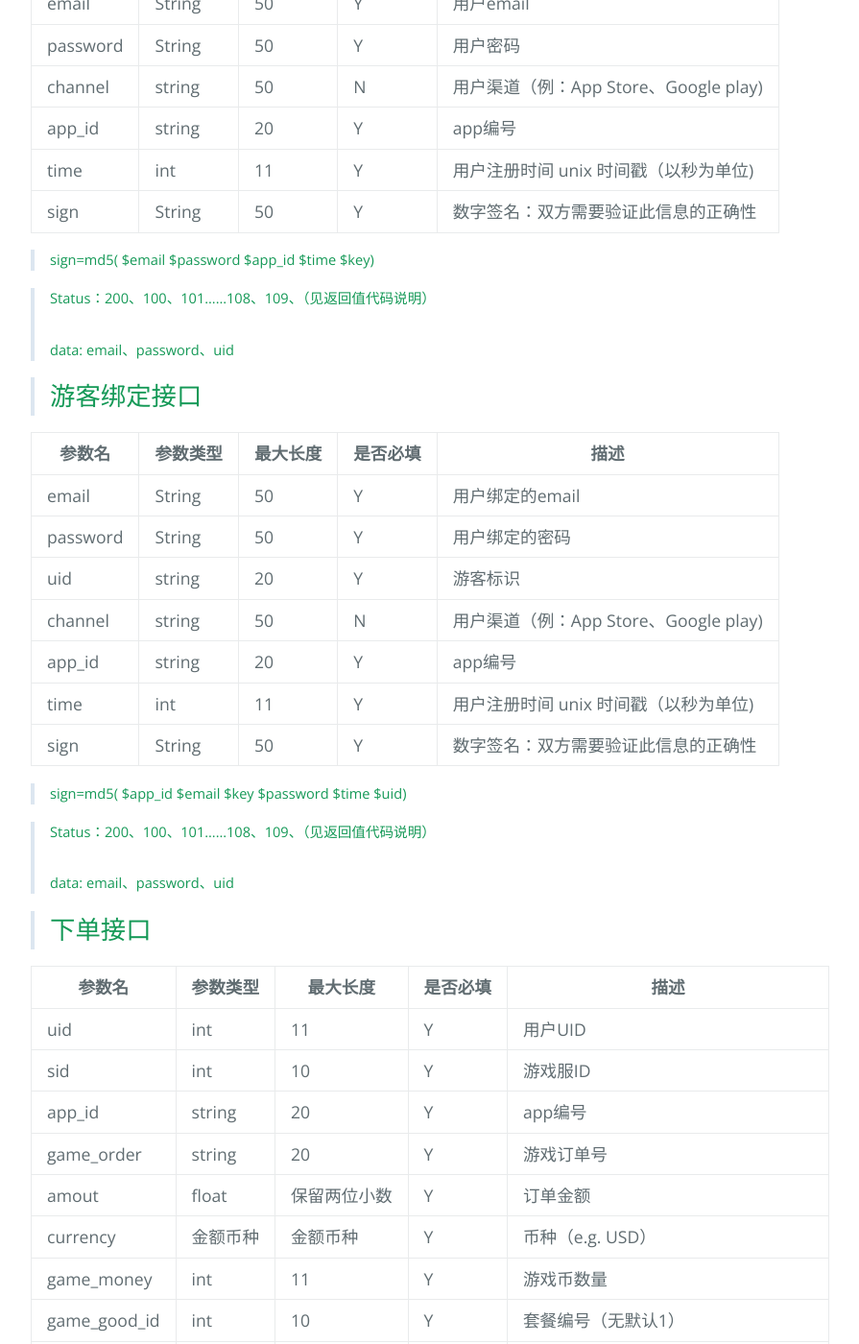
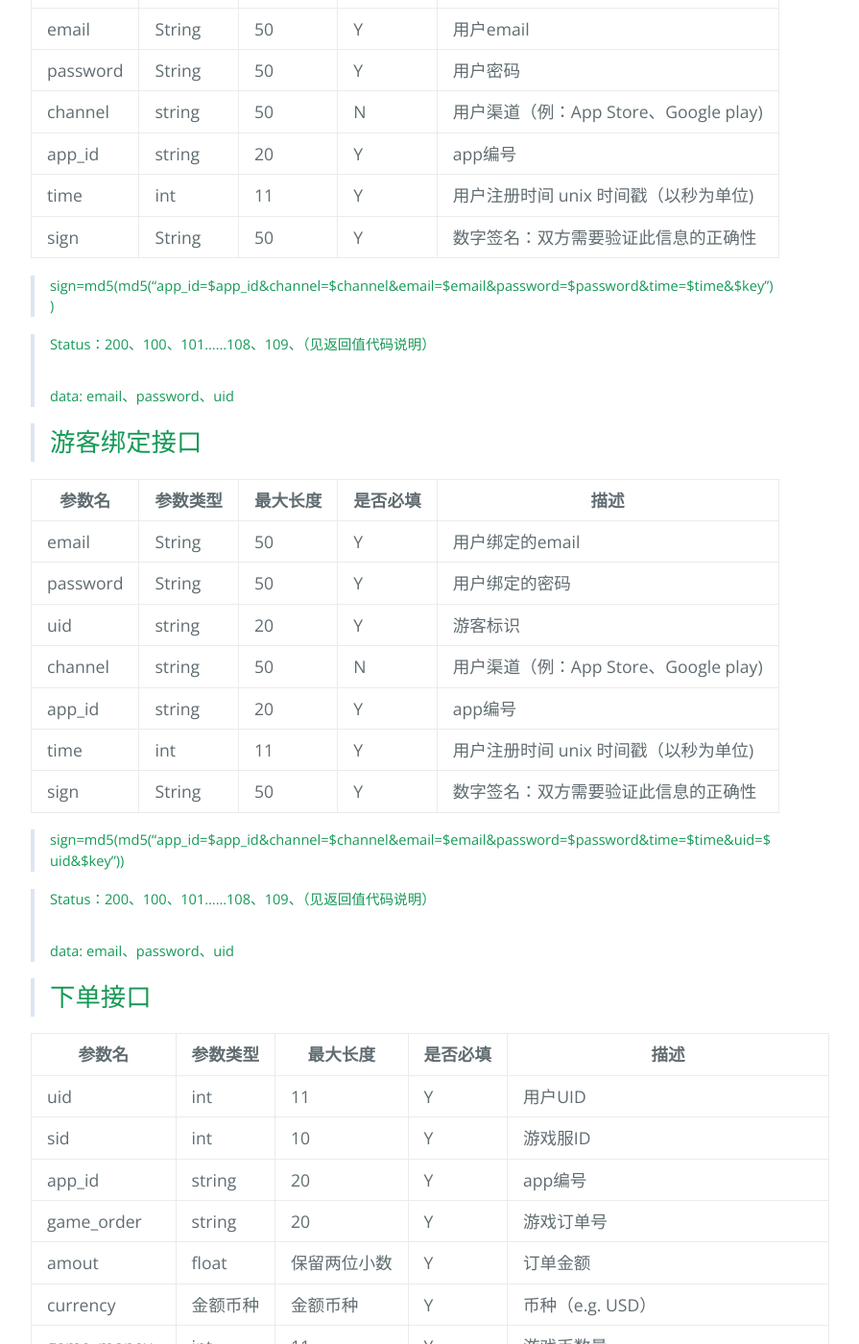
Before and after one commit to xcloudgame-developers/xcloudgame-developers.github.io, a Jekyll site: the page built from api/CellularPhoneSDK.md, in a window 1280 px wide and 1400 px high, scrolled down 2147 px. Shown: the whole window at 96% size, without its empty margins (192-1087 px from the left). Built offline with Jekyll 4.4.1, drawn with Linux system fonts in a browser that asks for light colours; our own code applies the rules of GitHub Pages for plain Markdown files; some of the changed text lies outside the part shown.

Commit message:
Update CellularPhoneSDK.md

```diff
--- a/api/CellularPhoneSDK.md
+++ b/api/CellularPhoneSDK.md
@@ -37,7 +37,7 @@ time     | int     | 11      | Y       | 用户登录时间 unix 时间戳（以
 channel  | string  | 50      | N       | 用户渠道（例：App Store、Google play）|
 sign     | String  | 50      | Y       | 数字签名：双方需要验证此信息的正确性 |
 
->#### sign=md5($app_id $email $key $password  $time )  按字典顺序排列加密
+>#### sign=md5(md5("app_id=$app_id&channel=$channel&email=$email&password=$password&time=$time&$key"))  按字典顺序排列加密
 
 >##### Status：200、100、101......108、109、（见返回值代码说明）
 >##### data：uid
@@ -53,7 +53,7 @@ app_id   | String  | 20      | Y       | App编号 |
 time     | int     | 11      | Y       | 用户注册时间 unix 时间戳（以秒为单位) |
 sign     | String  | 50      | Y       | 数字签名：双方需要验证此信息的正确性 |
 
->##### sign=md5($appid $key $time )
+>##### sign=md5(md5("app_id=$app_id&channel=$channel&time=$time&$key"))
 
 >##### Status：200、100、101......108、109、（见返回值代码说明）
 >##### data: email、password、uid（用户唯一标识）
@@ -78,7 +78,7 @@ app_id   | string  | 20      | Y       | app编号 |
 time     | int     | 11      | Y       | 用户注册时间 unix 时间戳（以秒为单位) |
 sign     | String  | 50      | Y       | 数字签名：双方需要验证此信息的正确性 |
 
->##### sign=md5( $email $password $app_id $time $key)
+>##### sign=md5(md5("app_id=$app_id&channel=$channel&email=$email&password=$password&time=$time&$key"))
 
 >##### Status：200、100、101......108、109、（见返回值代码说明）
 >##### data: email、password、uid
@@ -97,7 +97,7 @@ app_id   | string  | 20      | Y       | app编号 |
 time     | int     | 11      | Y       | 用户注册时间 unix 时间戳（以秒为单位) |
 sign     | String  | 50      | Y       | 数字签名：双方需要验证此信息的正确性 |
 
->##### sign=md5( $app_id $email $key $password  $time $uid)
+>##### sign=md5(md5("app_id=$app_id&channel=$channel&email=$email&password=$password&time=$time&uid=$uid&$key"))
 
 >##### Status：200、100、101......108、109、（见返回值代码说明）
 >##### data: email、password、uid
```
